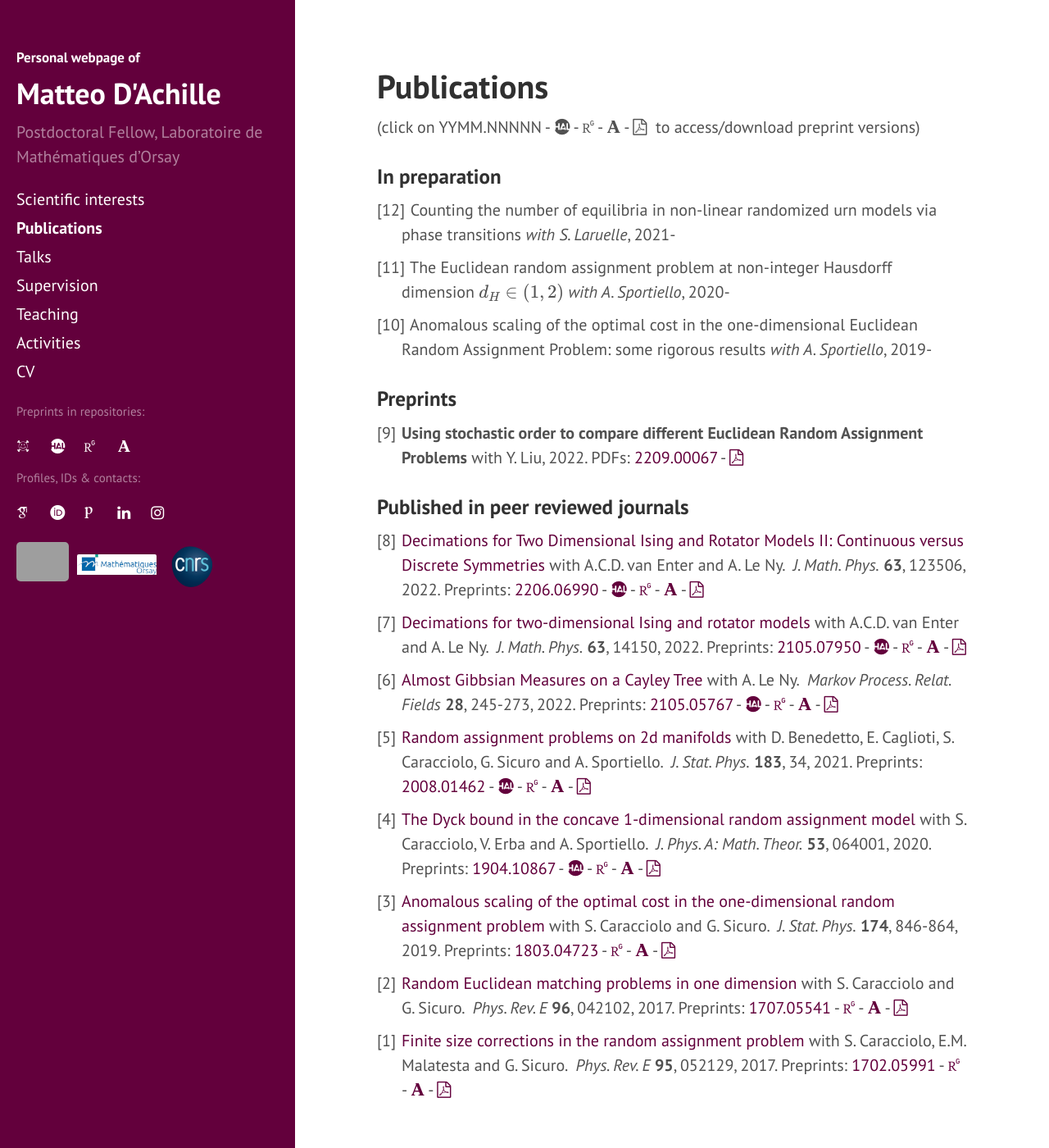
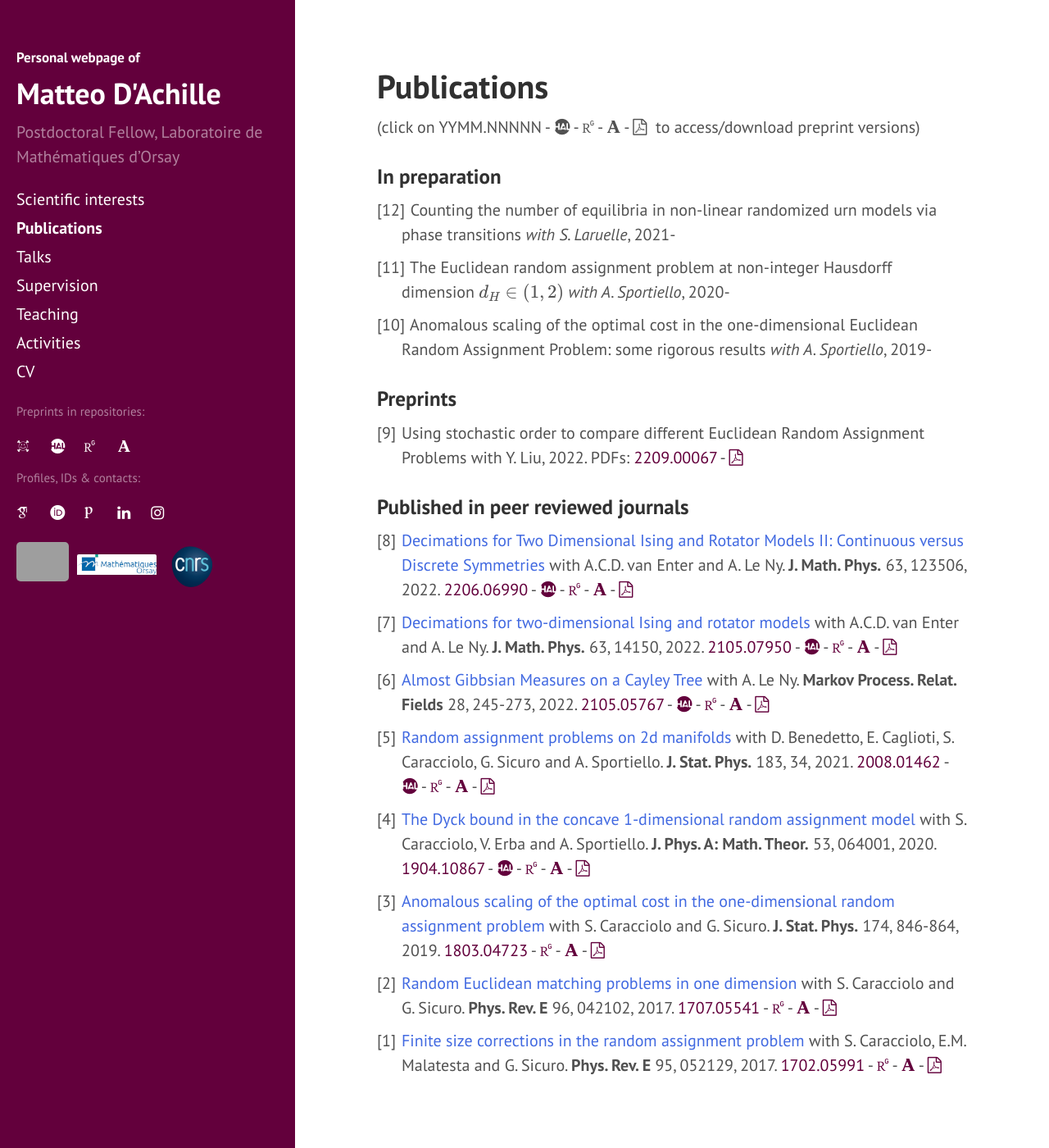
Before and after one commit to matteodachille/matteodachille.github.io, a Jekyll site: the page built from publications.md, in a window 1280 px wide and 1400 px high. Shown: the whole window at 82% size. Built offline with Jekyll 4.4.1, drawn with Linux system fonts in a browser that asks for light colours; nearby versions of some CDN libraries; some web fonts are replaced; formulas are drawn with MathJax 3; grey boxes are pictures that could not be loaded.

Commit message:
Updated publi page and research themes

```diff
--- a/publications.md
+++ b/publications.md
@@ -37,7 +37,7 @@ order: 3
   {% endif %}-->
 {% for pub in list_prep %}
   <dd style="margin-left: 30px;"><p style='margin-left: -30px !important;
-  position: absolute;'>[{{ count }}]</p> <b>{{ pub.title }}</b> with {{ pub.authors }}, {{ pub.year }}{% if pub.submitted %}. <i>Submitted</i>{% endif %}. PDFs: <a href="{{ pub.arxivurl }}" target="_blank">{{ pub.arxivcode }}</a>{% if pub.halurl %} - <a href="{{ pub.halurl }}" target="_blank"><i class="ai ai-hal ai-align-center-1x"></i></a>{% endif %}{% if pub.rg %} - <a href="https://www.researchgate.net/publication/{{ pub.rg }}" target="_blank"><i class="ai ai-researchgate ai-align-center-1x"></i></a>{% endif %}{% if pub.academia %} - <a href="https://www.academia.edu/{{ pub.academia }}" target="_blank"><i class="ai ai-academia ai-align-center-1x"></i></a>{% endif %} - <a href="{{  site.baseurl }}{{ pub.pdf }}" target="_blank"><i class="fa fa-file-pdf-o" aria-hidden="true"></i></a> {% if pub.accepted %}(<i>accepted for publication on {{ pub.accjourn }}</i>){% endif %}</dd>
+  position: absolute;'>[{{ count }}]</p> {{ pub.title }} with {{ pub.authors }}, {{ pub.year }}{% if pub.submitted %}. <i>Submitted</i>{% endif %}. PDFs: <a href="{{ pub.arxivurl }}" target="_blank">{{ pub.arxivcode }}</a>{% if pub.halurl %} - <a href="{{ pub.halurl }}" target="_blank"><i class="ai ai-hal ai-align-center-1x"></i></a>{% endif %}{% if pub.rg %} - <a href="https://www.researchgate.net/publication/{{ pub.rg }}" target="_blank"><i class="ai ai-researchgate ai-align-center-1x"></i></a>{% endif %}{% if pub.academia %} - <a href="https://www.academia.edu/{{ pub.academia }}" target="_blank"><i class="ai ai-academia ai-align-center-1x"></i></a>{% endif %} - <a href="{{  site.baseurl }}{{ pub.pdf }}" target="_blank"><i class="fa fa-file-pdf-o" aria-hidden="true"></i></a> {% if pub.accepted %}(<i>accepted for publication on {{ pub.accjourn }}</i>){% endif %}</dd>
 {% assign count = count | plus: -1 %}
 {% endfor %}
 </dl>
@@ -50,7 +50,7 @@ order: 3
   <!--dt>  {{ pub.title }} with {{ pub.authors }}
   </dt-->
   <dd style="margin-left: 30px;"><p style='margin-left: -30px !important;
-  position: absolute;'>[{{ count }}]</p> <a href="{{ pub.doi }}" target="_blank">{{ pub.title }}</a> with {{ pub.authors }}. &nbsp;<i>{{ pub.journal }}</i> <b>{{ pub.volume }}</b>, {{ pub.pages }}, {{ pub.year }}. Preprints: <a href="{{ pub.arxivurl }}" target="_blank">{{ pub.arxivcode }}</a>{% if pub.halurl %} - <a href="{{ pub.halurl }}" target="_blank"><i class="ai ai-hal ai-align-center-1x"></i></a>{% endif %}{% if pub.rg %} - <a href="https://www.researchgate.net/publication/{{ pub.rg }}" target="_blank"><i class="ai ai-researchgate ai-align-center-1x"></i></a>{% endif %}{% if pub.academia %} - <a href="https://www.academia.edu/{{ pub.academia }}" target="_blank"><i class="ai ai-academia ai-align-center-1x"></i></a>{% endif %} - <a href="{{  site.baseurl }}{{ pub.pdf }}" target="_blank"><i class="fa fa-file-pdf-o" aria-hidden="true"></i></a>
+  position: absolute;'>[{{ count }}]</p> <a href="{{ pub.doi }}" target="_blank" style='color:#4169e1;'>{{ pub.title }}</a> with {{ pub.authors }}.&nbsp;<b>{{ pub.journal }}</b> {{ pub.volume }}, {{ pub.pages }}, {{ pub.year }}. <a href="{{ pub.arxivurl }}" target="_blank" >{{ pub.arxivcode }}</a>{% if pub.halurl %} - <a href="{{ pub.halurl }}" target="_blank"><i class="ai ai-hal ai-align-center-1x"></i></a>{% endif %}{% if pub.rg %} - <a href="https://www.researchgate.net/publication/{{ pub.rg }}" target="_blank"><i class="ai ai-researchgate ai-align-center-1x"></i></a>{% endif %}{% if pub.academia %} - <a href="https://www.academia.edu/{{ pub.academia }}" target="_blank"><i class="ai ai-academia ai-align-center-1x"></i></a>{% endif %} - <a href="{{  site.baseurl }}{{ pub.pdf }}" target="_blank"><i class="fa fa-file-pdf-o" aria-hidden="true"></i></a>
   </dd>
 {% assign count = count | plus: -1 %}
 {% endfor %}
```
Also changed, not shown: erap.md (+1 -1 lines), gibbsrg.md (+1 -1 lines), ipvt.md (+14 -5 lines), scientific-interests.md (+1 -1 lines).
